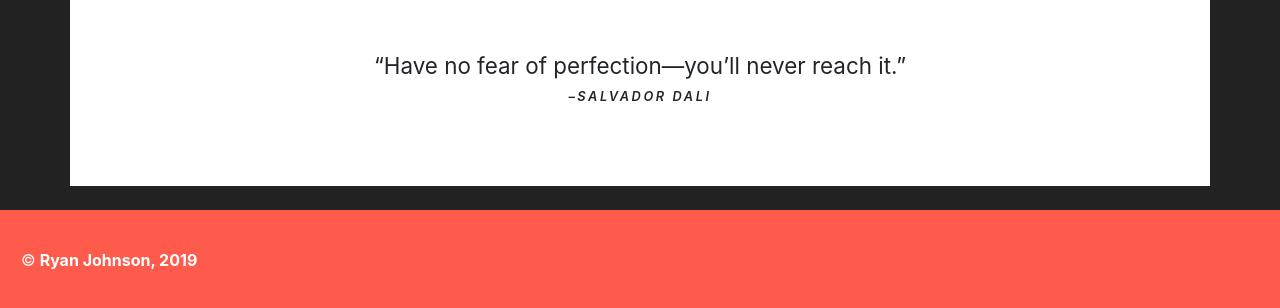
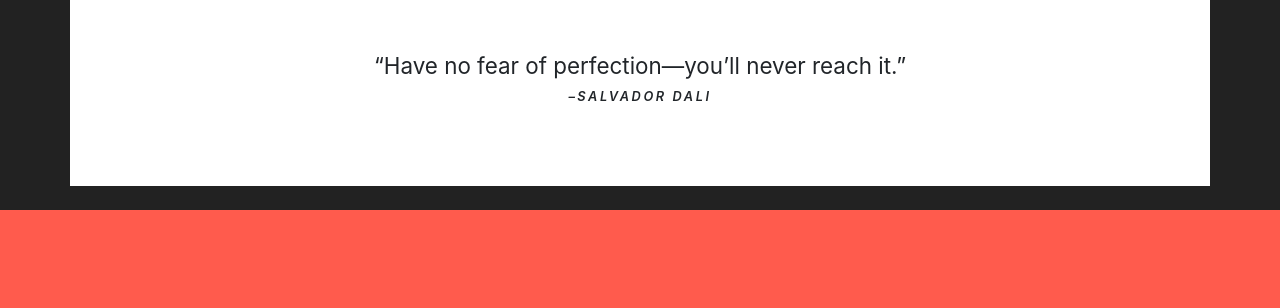
Before and after one commit to ryj1023/personal-site-gatsby, a Gatsby site: page /home in a window 1280 px wide. Shown: the part 2877-3185 px from the top of the page. Built offline with nearby package versions, Linux system fonts and the light colour scheme; Gatsby itself is replaced by a stand-in of ours.

Commit message:
Commented out the footer text

```diff
--- a/src/components/footer/index.js
+++ b/src/components/footer/index.js
@@ -42,10 +42,10 @@ const Footer = () => {
         credits
       </button> */}
       {/* eslint-disable-next-line */}
-      <a href="#" className="text-white btn btn-link">
+      {/* <a href="#" className="text-white btn btn-link">
         <span dangerouslySetInnerHTML={{ __html: "&#169" }} />
         <span className="ml-1 font-weight-bold">Ryan Johnson, 2019</span>
-      </a>
+      </a> */}
     </footer>
   )
 }
```
